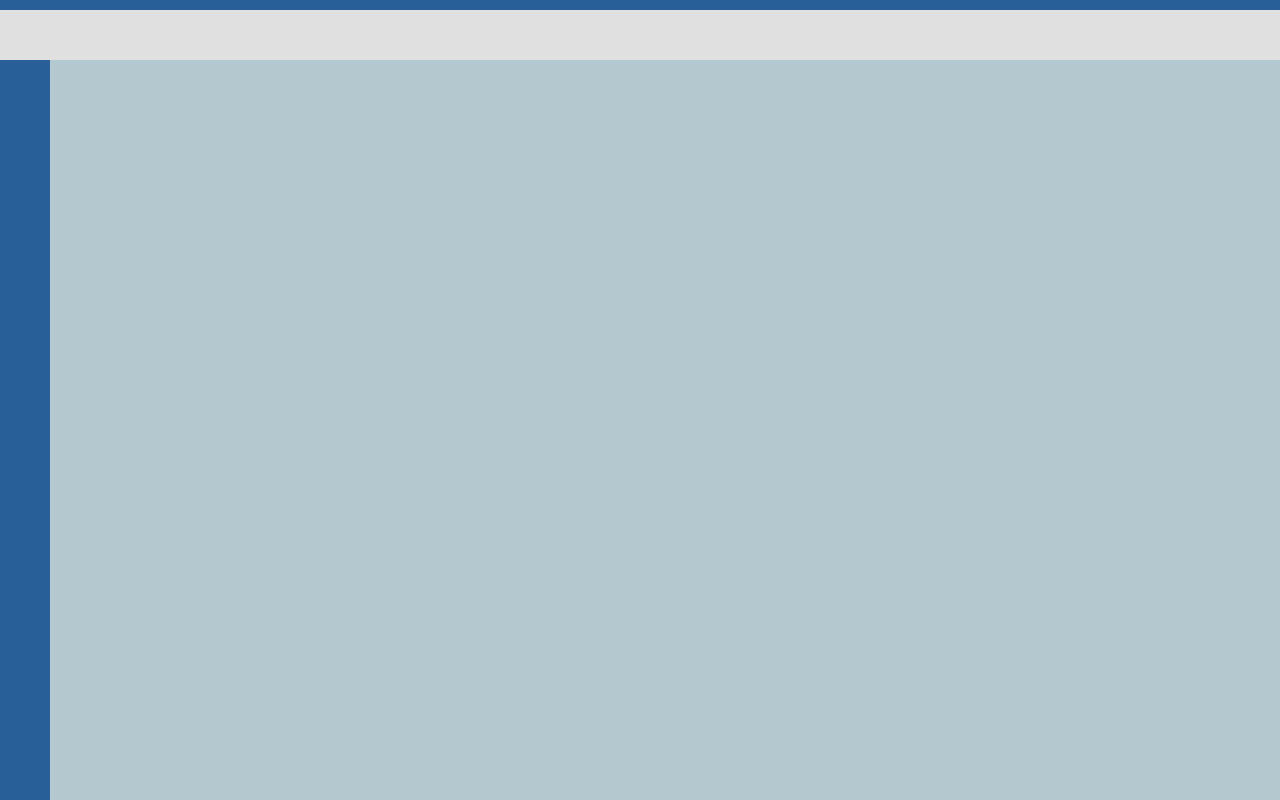
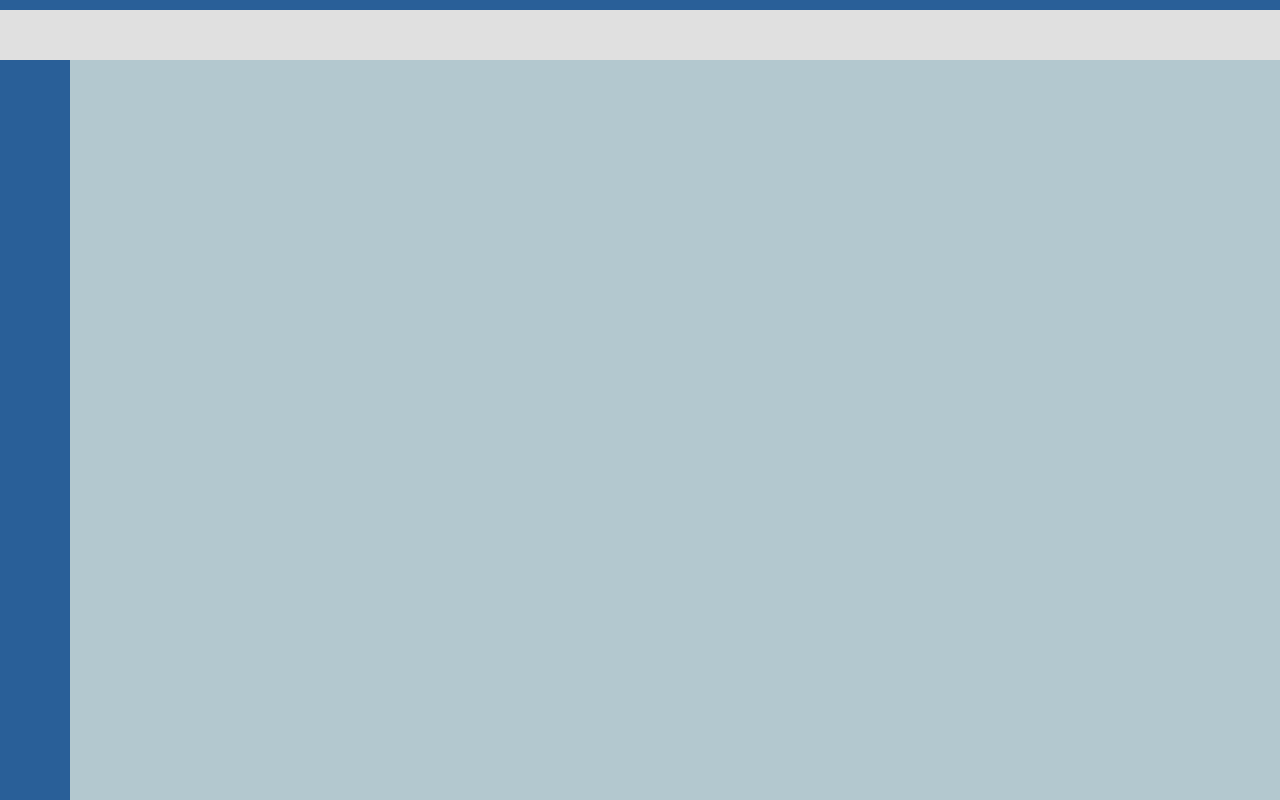
Before and after one commit to D3VAL3X/ALEX-S-SECURITY-DASHBOARD, a website: page dashboard.html in a window 1280 px wide. Drawn offline with Linux system fonts and the light colour scheme.

Commit message:
Update dashboard.html

```diff
--- a/dashboard.html
+++ b/dashboard.html
@@ -22,7 +22,7 @@
 
     /* Left border container */
     .dashboard-container {
-      border-left: 50px solid #295F98;
+      border-left: 70px solid #295F98;
       min-height: calc(100vh - 60px); /* full height minus top bar */
       box-sizing: border-box;
     }
```
